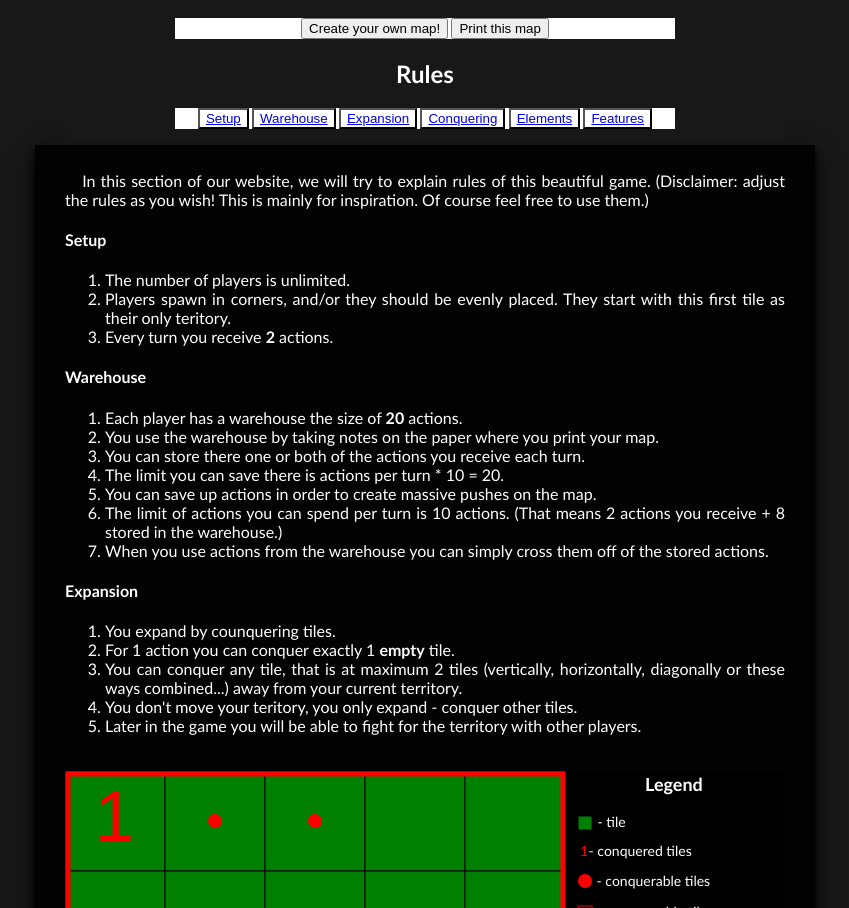
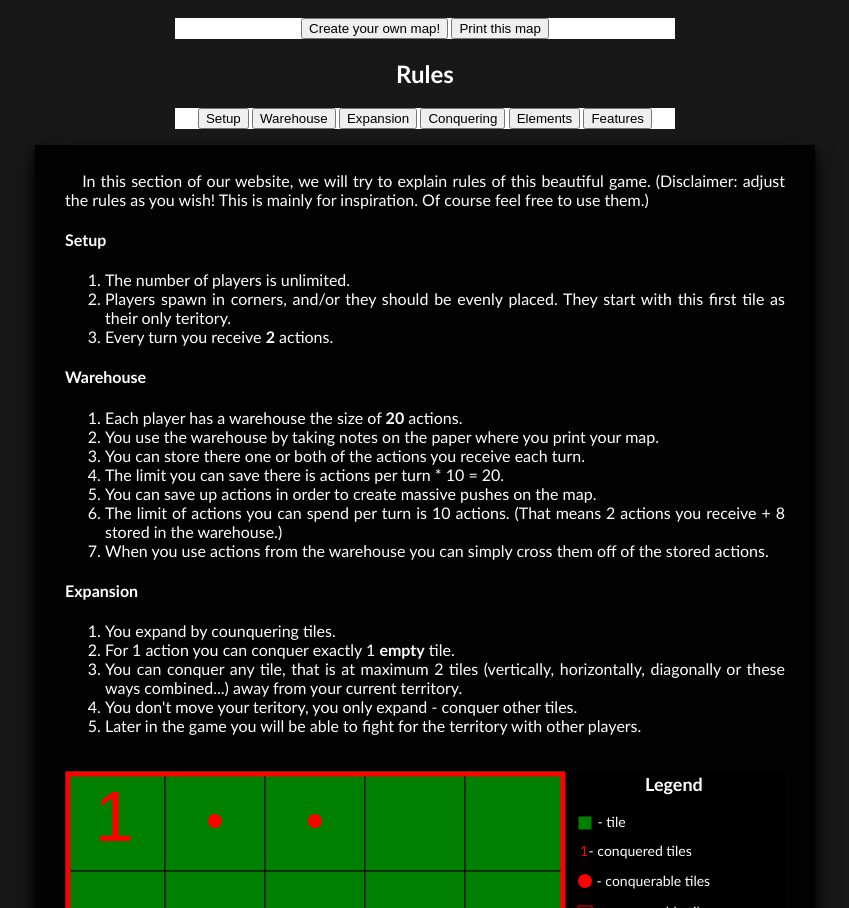
Before and after one commit to matusmlady/azivon, a plain HTML site: page index.html in a window 1280 px wide. Shown: the part 916-1824 px from the top of the page, without its empty margins (215-1064 px from the left). Drawn offline with Linux system fonts and the light colour scheme.

Commit message:
Update index.html

```diff
--- a/index.html
+++ b/index.html
@@ -46,12 +46,12 @@
 
   <h2 id='rules'>Rules</h2>
   <p><div class = "menu_pravidla">
-   <button type="button"><a href="#setup">Setup</a></button>
-   <button type="button"><a href="#warehouse">Warehouse</a></button>
-   <button type="button"><a href="#expansion">Expansion</a></button>
-   <button type="button"><a href="#conquering">Conquering</a></button>
-   <button type="button"><a href="#elements">Elements</a></button>
-   <button type="button"><a href="#features">Features</a></button>
+   <a href="#setup"><input type='button' value='Setup'/></a>
+   <a href="#warehouse"><input type='button' value='Warehouse'/></a>
+   <a href="#expansion"><input type='button' value='Expansion'/></a>
+   <a href="#conquering"><input type='button' value='Conquering'/></a>
+   <a href="#elements"><input type='button' value='Elements'/></a>
+   <a href="#features"><input type='button' value='Features'/></a>
 
  </div></p>
 
```
